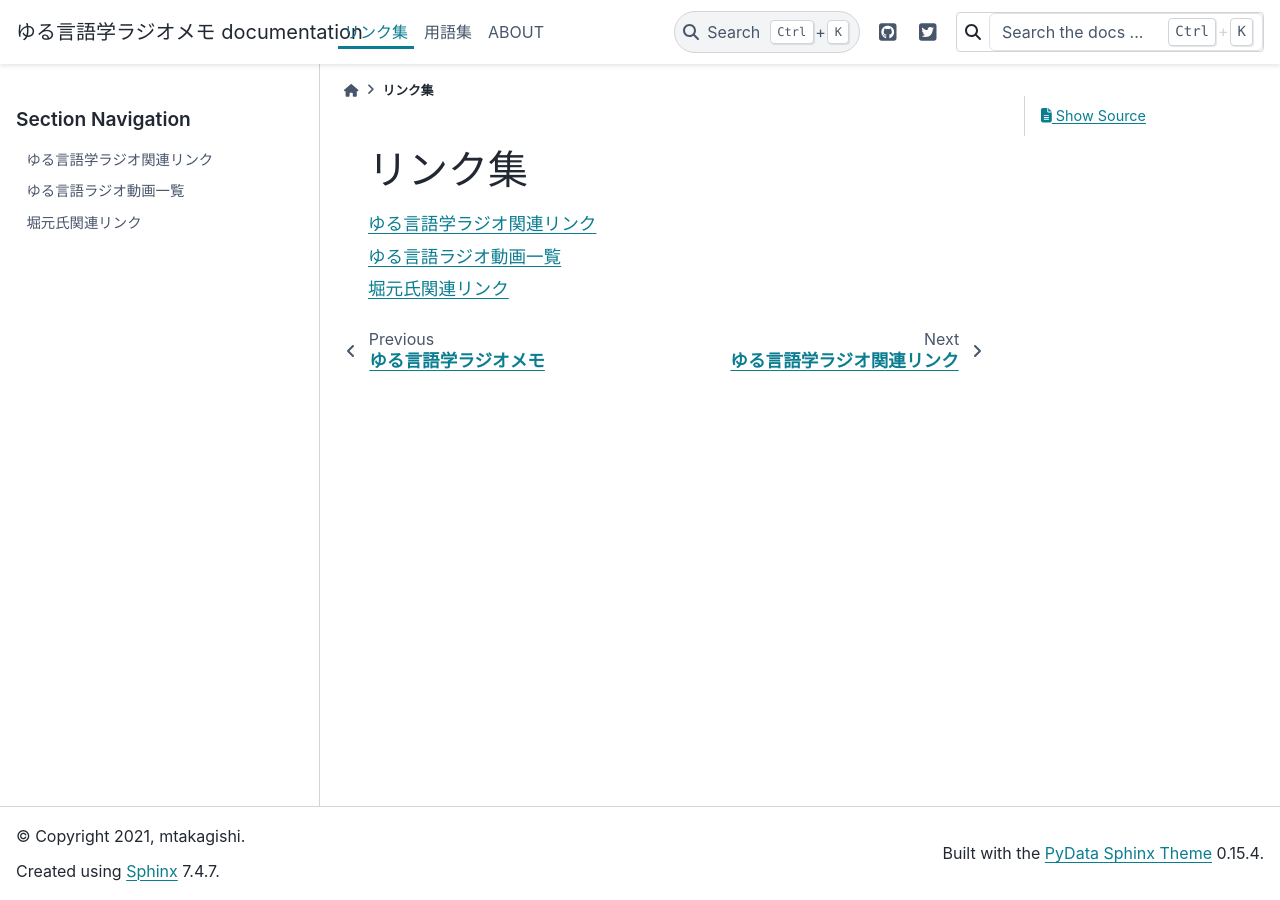
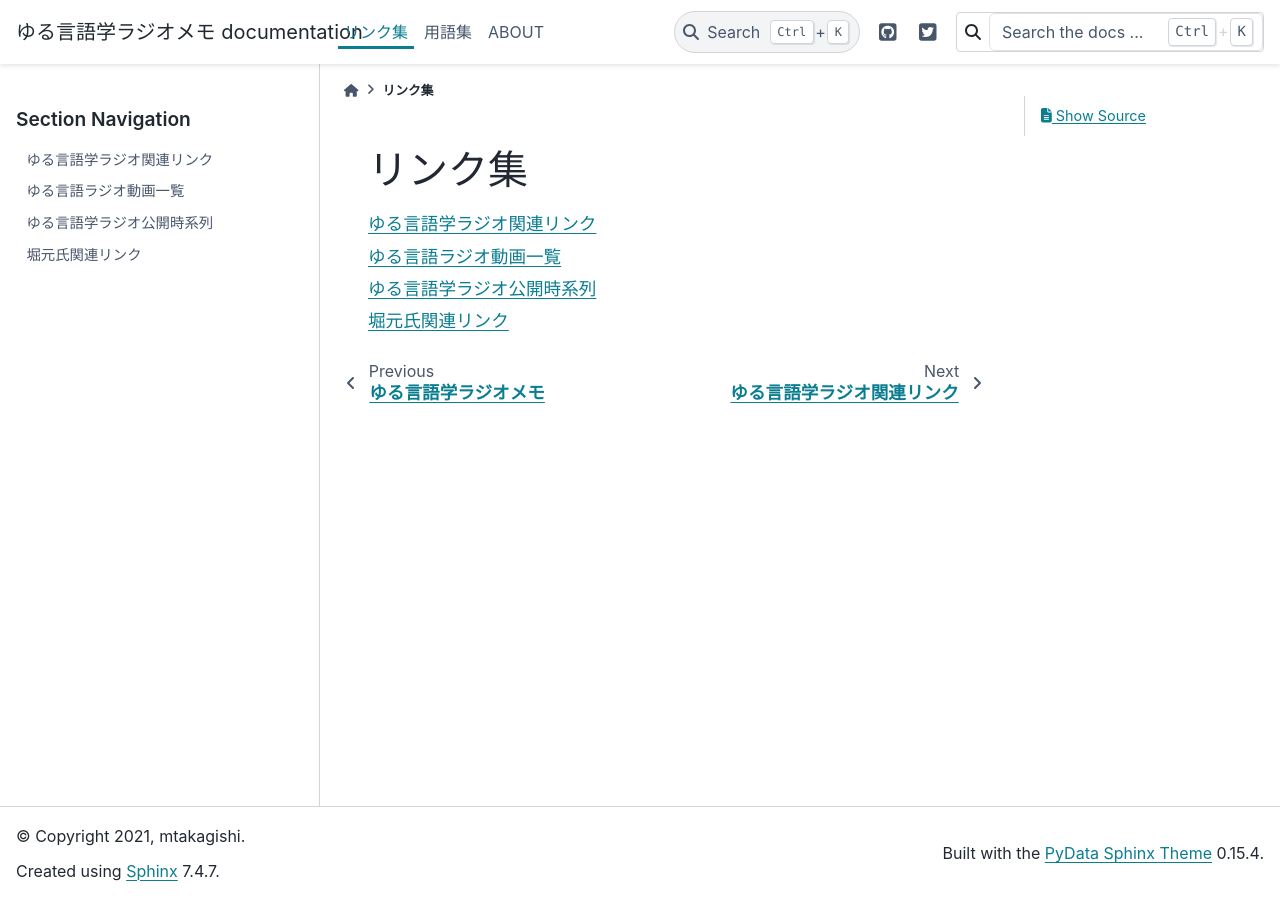
Before and after one commit to mtakagishi/yurugengo, a Sphinx documentation site: the page built from docs/videos/index.rst, in a window 1280 px wide. Built offline with Sphinx 7.4.7 and the PyData theme 0.15.4, drawn with Linux system fonts in a browser that asks for light colours.

Commit message:
微修正

```diff
--- a/docs/about.rst
+++ b/docs/about.rst
@@ -3,7 +3,7 @@ ABOUT
 
 サイトについて
 ----------------
-このサイトは :doc:`words/ゆる言語学ラジオ` を見て自由気ままに書き出した私的メモです。用語のチョイスは適当、内容についての妥当性や正確性については保証できません。予めご容赦ください。
+このサイトは :doc:`words/ゆる言語学ラジオ` を見て自由気ままに書き出したメモです。用語のチョイスは適当、語釈や内容についての妥当性や正確性については保証できません。予めご容赦ください。
 
 免責事項
 ------------------
--- a/docs/videos/index.rst
+++ b/docs/videos/index.rst
@@ -7,4 +7,5 @@
 
   yurugengo
   yurugengo_radio_list
+  timeline
   horimotoken
--- a/docs/videos/timeline.rst
+++ b/docs/videos/timeline.rst
@@ -1,4 +1,4 @@
-動画撮影時系列順（推測）
+ゆる言語学ラジオ公開時系列
 ===============================
 
 * ゆる言語学ラジオの公開時系列は実際の撮影順序とは異なっている。
--- a/docs/words/教養（インテリ）悪口本.rst
+++ b/docs/words/教養（インテリ）悪口本.rst
@@ -13,6 +13,7 @@
 * `教養（インテリ）悪口本 　堀元 見 (著)　(単行本) <https://amzn.to/3Jj42hL>`_
 
 .. rubric:: 関連レビュー
+* `AsTobeメンバーが選ぶ！みんなのオススメ本【2021年12月】 <https://astobe.jp/recommended-books-202112/>`_
 * `『教養悪口本』から思わぬ気付きを得た話 <https://note.com/mike_nm7/n/n2d6bbbe10434>`_
 * `【雑文】インターネット芸人に憧れた1年 <https://note.com/omoide213/n/ne2f0343f7214>`_
 * `【読書感想文】教養悪口本 <https://note.com/ryo_saku/n/n2e11039c3a90>`_
```
